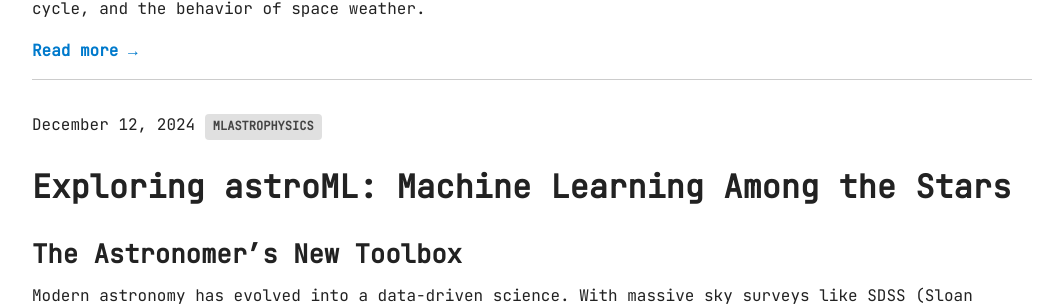
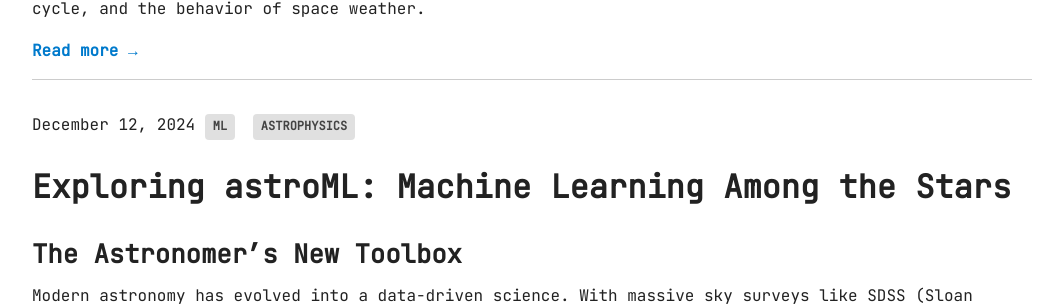
Before and after one commit to Raahul-Thakur/tensorandquarks.github.io, a Jekyll site: the page built from index.md, in a window 1280 px wide and 900 px high, scrolled down 5173 px. Shown: the part 142-448 px from the top of the window, without its empty margins (108-1159 px from the left). Built offline with Jekyll 4.4.1, drawn with Linux system fonts in a browser that asks for light colours; some of the changed text lies outside the part shown.

Commit message:
Update index.md

```diff
--- a/index.md
+++ b/index.md
@@ -18,7 +18,9 @@
       <p class="post-meta">
         {{ post.date | date: "%B %-d, %Y" }}
         {% if post.tags %}
-           <span class="inline-tag">{{ post.tags }}</span>{% unless forloop.last %} {% endunless %}
+          {% for tag in post.tags %}
+            <span class="inline-tag">{{ tag }}</span>
+          {% endfor %}
         {% endif %}
       </p>
 
```
